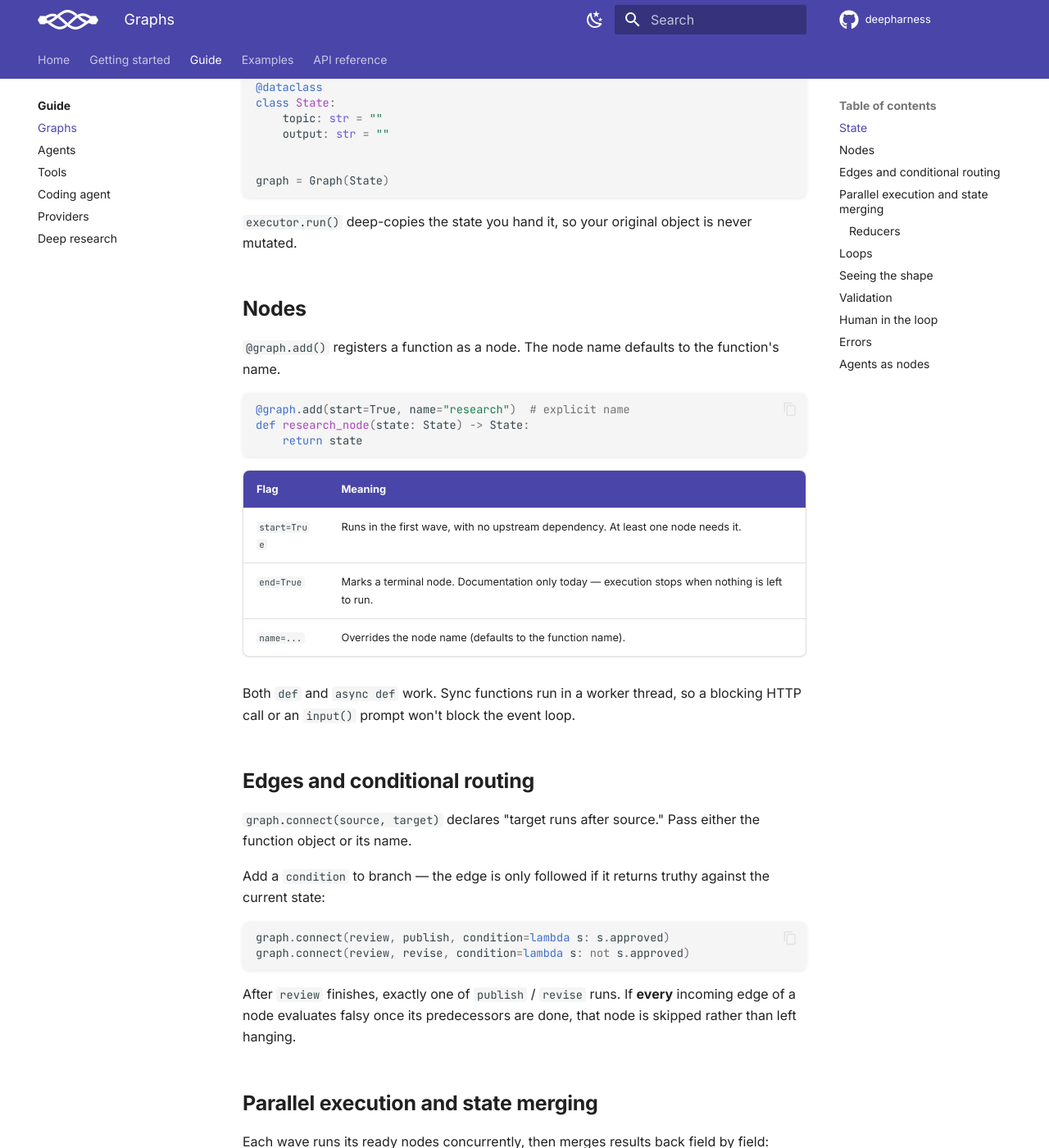
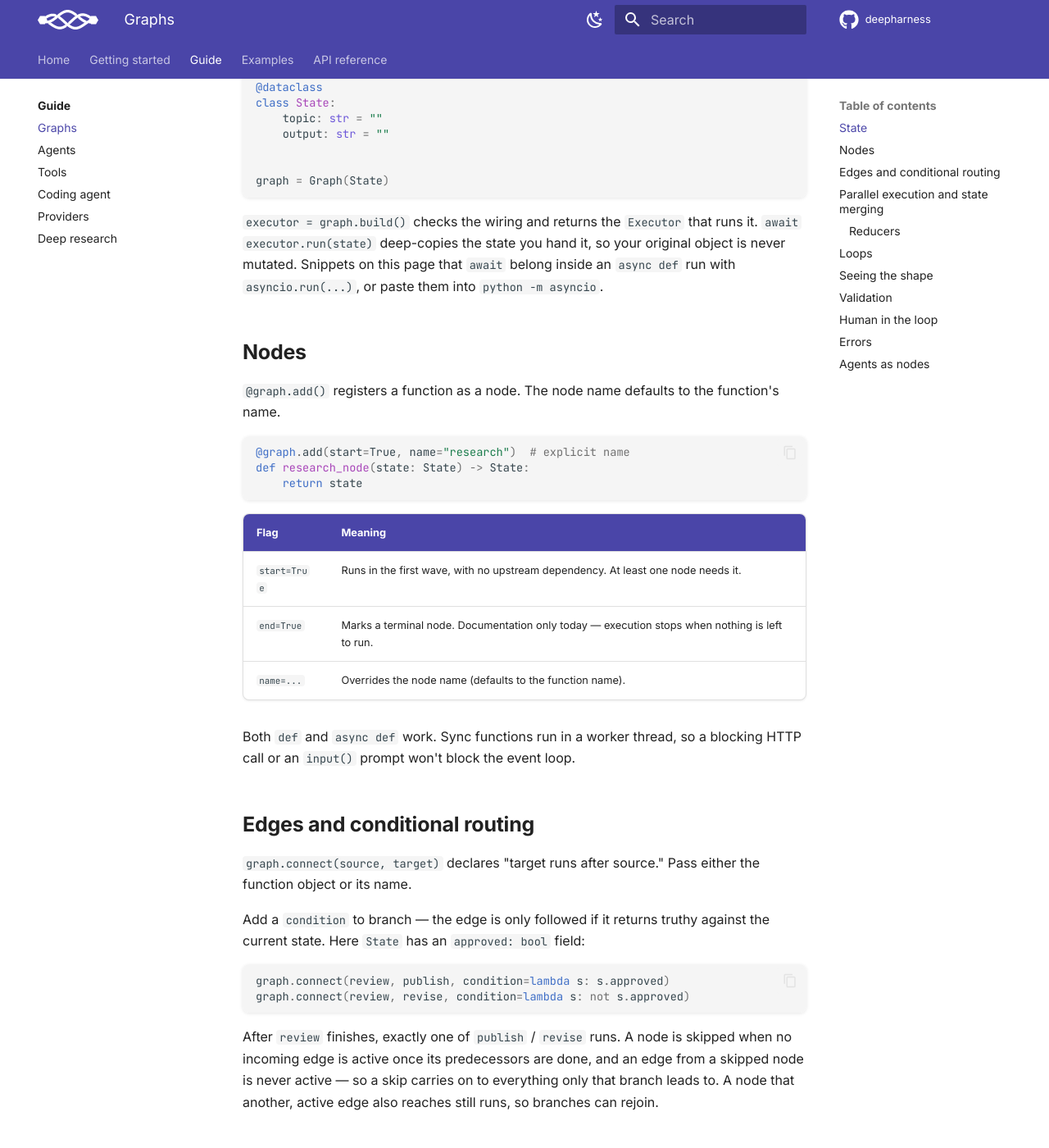
Before and after one commit to sayedshaun/deepharness, an MkDocs documentation site: the page built from docs/guide/graph.md, in a window 1280 px wide and 1400 px high, scrolled down 481 px. Shown: the whole window at 82% size. Built offline with MkDocs 1.6.1 and Material for MkDocs 9.7.7, drawn with Linux system fonts in a browser that asks for light colours; comment, search, counter and statistics services are not loaded; some of the changed text lies outside the part shown.

Commit message:
docs: make the graph guide snippets runnable and describe skip propagation

````diff
--- a/docs/guide/graph.md
+++ b/docs/guide/graph.md
@@ -22,7 +22,10 @@ class State:
 graph = Graph(State)
 ```
 
-`executor.run()` deep-copies the state you hand it, so your original object is never mutated.
+`executor = graph.build()` checks the wiring and returns the `Executor` that runs it.
+`await executor.run(state)` deep-copies the state you hand it, so your original object is never
+mutated. Snippets on this page that `await` belong inside an `async def` run with
+`asyncio.run(...)`, or paste them into `python -m asyncio`.
 
 ## Nodes
 
@@ -49,16 +52,17 @@ call or an `input()` prompt won't block the event loop.
 object or its name.
 
 Add a `condition` to branch — the edge is only followed if it returns truthy against the
-current state:
+current state. Here `State` has an `approved: bool` field:
 
 ```python
 graph.connect(review, publish, condition=lambda s: s.approved)
 graph.connect(review, revise, condition=lambda s: not s.approved)
 ```
 
-After `review` finishes, exactly one of `publish` / `revise` runs. If **every** incoming edge
-of a node evaluates falsy once its predecessors are done, that node is skipped rather than
-left hanging.
+After `review` finishes, exactly one of `publish` / `revise` runs. A node is skipped when no
+incoming edge is active once its predecessors are done, and an edge from a skipped node is never
+active — so a skip carries on to everything only that branch leads to. A node that another,
+active edge also reaches still runs, so branches can rejoin.
 
 ## Parallel execution and state merging
 
@@ -190,7 +194,7 @@ produces a wide drawing — there is no wrapping or truncation to fit a terminal
 ## Human in the loop
 
 A pause for human input is just a node. Because sync nodes run in a worker thread, a blocking
-prompt is fine:
+prompt is fine. Here `State` has `draft: str` and `approved: bool` fields:
 
 ```python
 @graph.add(name="review")
@@ -229,8 +233,20 @@ the graph carries your dataclass, so a node is the adapter between them. One age
 the natural way to build a multi-agent system:
 
 ```python
-from deepharness import Agent, Message
+from dataclasses import dataclass
 
+from deepharness import Agent, Graph, OpenAI
+
+
+@dataclass
+class State:
+    topic: str = ""
+    research: str = ""
+    draft: str = ""
+
+
+graph = Graph(State)
+llm = OpenAI("gpt-4o-mini")
 researcher = Agent(llm, name="researcher", system="You research topics.")
 writer = Agent(llm, name="writer", system="You write short reports.")
 
````
